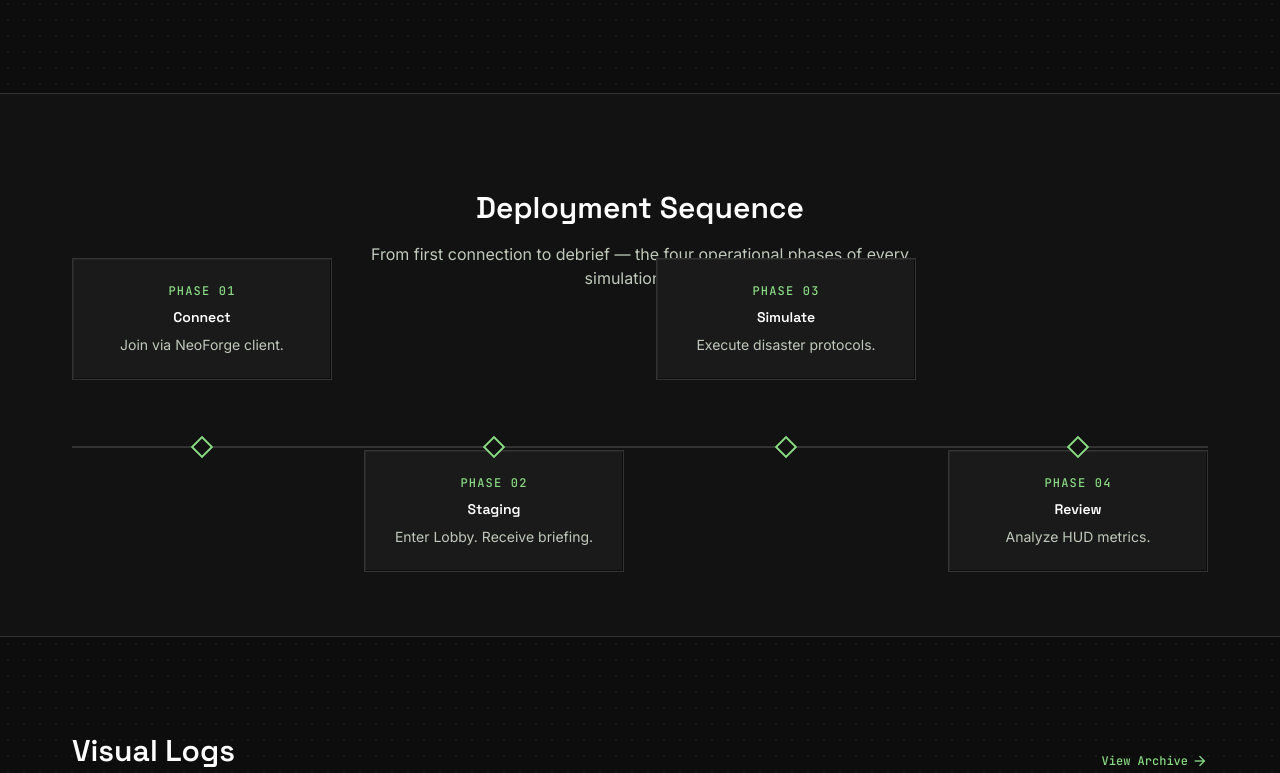
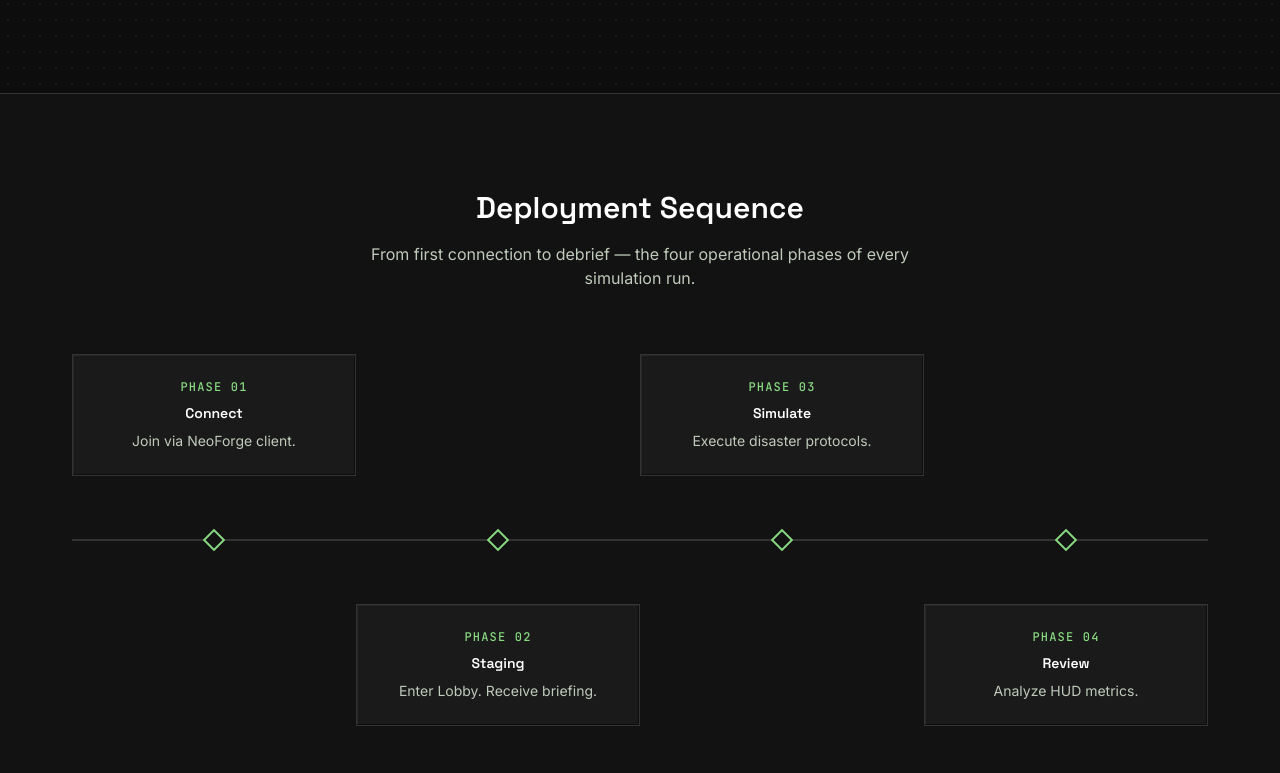
Before and after one commit to Necookie/BERONG_SMP_WEB, an Astro site in the folder apps/landing/: page / in a window 1280 px wide. Shown: the part 2132-2905 px from the top of the page. Built offline with nearby package versions, Linux system fonts and the light colour scheme; Astro itself is replaced by a stand-in of ours.

Commit message:
fix(landing): resolve header overlap and responsive card collision on deployment timeline

```diff
--- a/apps/landing/src/components/astro/Timeline.astro
+++ b/apps/landing/src/components/astro/Timeline.astro
@@ -1,9 +1,32 @@
 ---
 // Timeline.astro – 4-phase "Deployment Sequence" horizontal timeline
+const phases = [
+  {
+    phase: 'Phase 01',
+    title: 'Connect',
+    description: 'Join via NeoForge client.',
+  },
+  {
+    phase: 'Phase 02',
+    title: 'Staging',
+    description: 'Enter Lobby. Receive briefing.',
+  },
+  {
+    phase: 'Phase 03',
+    title: 'Simulate',
+    description: 'Execute disaster protocols.',
+  },
+  {
+    phase: 'Phase 04',
+    title: 'Review',
+    description: 'Analyze HUD metrics.',
+  },
+];
 ---
 
 <section
   class="py-24 bg-surface-base border-y border-border-stone relative overflow-hidden"
+  id="timeline"
   aria-labelledby="timeline-heading"
 >
   <div class="max-w-container-max mx-auto px-margin-mobile md:px-margin-desktop relative z-10">
@@ -20,80 +43,107 @@
       </p>
     </div>
 
-    <div class="relative">
-      <!-- Horizontal connector line (desktop only) -->
+    <!-- Mobile Timeline Layout (vertical stack) -->
+    <div class="md:hidden">
+      <ol class="space-y-6 list-none pl-0">
+        {
+          phases.map((item) => (
+            <li class="bg-surface-elevated stone-border p-6 text-center hover:border-primary/40 transition-colors duration-200">
+              <div class="font-mono text-xs font-medium text-primary mb-2 tracking-widest uppercase">
+                {item.phase}
+              </div>
+              <h3 class="font-headline text-sm font-semibold text-white mb-2">{item.title}</h3>
+              <p class="font-body text-body-sm text-on-surface-variant">
+                {item.description}
+              </p>
+            </li>
+          ))
+        }
+      </ol>
+    </div>
+
+    <!-- Desktop Timeline Layout (3-row grid) -->
+    <div class="hidden md:block relative">
+      <!-- Horizontal connector line -->
       <div
-        class="hidden md:block absolute top-1/2 left-0 w-full h-[2px] bg-border-stone -translate-y-1/2"
+        class="absolute left-0 right-0 h-[2px] bg-border-stone"
+        style="top: calc(50% - 1px);"
         aria-hidden="true"
       ></div>
 
-      <ol class="grid md:grid-cols-4 gap-8 relative list-none">
-
-        <!-- Phase 01 — above the line -->
-        <li class="relative pt-8 md:pt-0">
-          <div class="timeline-node" aria-hidden="true"></div>
-          <div
-            class="bg-surface-elevated stone-border p-6 text-center md:-mt-24 md:mb-8 hover:-translate-y-2 transition-transform duration-200"
-          >
+      <div class="grid grid-cols-4 grid-rows-[1fr_auto_1fr] relative">
+        <!-- Row 1: Top Cards (Phases 1 & 3) -->
+        <div class="row-start-1 col-start-1 pb-10 flex flex-col justify-end">
+          <div class="bg-surface-elevated stone-border p-6 text-center hover:-translate-y-2 transition-transform duration-200">
             <div class="font-mono text-xs font-medium text-primary mb-2 tracking-widest uppercase">
-              Phase 01
+              {phases[0].phase}
             </div>
-            <h3 class="font-headline text-sm font-semibold text-white mb-2">Connect</h3>
+            <h3 class="font-headline text-sm font-semibold text-white mb-2">{phases[0].title}</h3>
             <p class="font-body text-body-sm text-on-surface-variant">
-              Join via NeoForge client.
+              {phases[0].description}
             </p>
           </div>
-        </li>
+        </div>
 
-        <!-- Phase 02 — below the line -->
-        <li class="relative pt-8 md:pt-0">
-          <div class="timeline-node" aria-hidden="true"></div>
-          <div
-            class="bg-surface-elevated stone-border p-6 text-center md:mt-24 md:-mb-8 hover:-translate-y-2 transition-transform duration-200"
-          >
+        <div class="row-start-1 col-start-2"></div>
+
+        <div class="row-start-1 col-start-3 pb-10 flex flex-col justify-end">
+          <div class="bg-surface-elevated stone-border p-6 text-center hover:-translate-y-2 transition-transform duration-200">
             <div class="font-mono text-xs font-medium text-primary mb-2 tracking-widest uppercase">
-              Phase 02
+              {phases[2].phase}
             </div>
-            <h3 class="font-headline text-sm font-semibold text-white mb-2">Staging</h3>
+            <h3 class="font-headline text-sm font-semibold text-white mb-2">{phases[2].title}</h3>
             <p class="font-body text-body-sm text-on-surface-variant">
-              Enter Lobby. Receive briefing.
+              {phases[2].description}
             </p>
           </div>
-        </li>
+        </div>
 
-        <!-- Phase 03 — above the line -->
-        <li class="relative pt-8 md:pt-0">
-          <div class="timeline-node" aria-hidden="true"></div>
-          <div
-            class="bg-surface-elevated stone-border p-6 text-center md:-mt-24 md:mb-8 hover:-translate-y-2 transition-transform duration-200"
-          >
+        <div class="row-start-1 col-start-4"></div>
+
+        <!-- Row 2: Nodes (Phases 1-4) -->
+        <div class="row-start-2 col-start-1 flex justify-center py-4 relative z-10">
+          <div class="w-4 h-4 bg-surface-base border-2 border-primary rotate-45"></div>
+        </div>
+        <div class="row-start-2 col-start-2 flex justify-center py-4 relative z-10">
+          <div class="w-4 h-4 bg-surface-base border-2 border-primary rotate-45"></div>
+        </div>
+        <div class="row-start-2 col-start-3 flex justify-center py-4 relative z-10">
+          <div class="w-4 h-4 bg-surface-base border-2 border-primary rotate-45"></div>
+        </div>
+        <div class="row-start-2 col-start-4 flex justify-center py-4 relative z-10">
+          <div class="w-4 h-4 bg-surface-base border-2 border-primary rotate-45"></div>
+        </div>
+
+        <!-- Row 3: Bottom Cards (Phases 2 & 4) -->
+        <div class="row-start-3 col-start-1"></div>
+
+        <div class="row-start-3 col-start-2 pt-10 flex flex-col justify-start">
+          <div class="bg-surface-elevated stone-border p-6 text-center hover:-translate-y-2 transition-transform duration-200">
             <div class="font-mono text-xs font-medium text-primary mb-2 tracking-widest uppercase">
-              Phase 03
+              {phases[1].phase}
             </div>
-            <h3 class="font-headline text-sm font-semibold text-white mb-2">Simulate</h3>
+            <h3 class="font-headline text-sm font-semibold text-white mb-2">{phases[1].title}</h3>
             <p class="font-body text-body-sm text-on-surface-variant">
-              Execute disaster protocols.
+              {phases[1].description}
             </p>
           </div>
-        </li>
+        </div>
 
-        <!-- Phase 04 — below the line -->
-        <li class="relative pt-8 md:pt-0">
-          <div class="timeline-node" aria-hidden="true"></div>
-          <div
-            class="bg-surface-elevated stone-border p-6 text-center md:mt-24 md:-mb-8 hover:-translate-y-2 transition-transform duration-200"
-          >
+        <div class="row-start-3 col-start-3"></div>
+
+        <div class="row-start-3 col-start-4 pt-10 flex flex-col justify-start">
+          <div class="bg-surface-elevated stone-border p-6 text-center hover:-translate-y-2 transition-transform duration-200">
             <div class="font-mono text-xs font-medium text-primary mb-2 tracking-widest uppercase">
-              Phase 04
+              {phases[3].phase}
             </div>
-            <h3 class="font-headline text-sm font-semibold text-white mb-2">Review</h3>
+            <h3 class="font-headline text-sm font-semibold text-white mb-2">{phases[3].title}</h3>
             <p class="font-body text-body-sm text-on-surface-variant">
-              Analyze HUD metrics.
+              {phases[3].description}
             </p>
           </div>
-        </li>
-
-      </ol>
+        </div>
+      </div>
     </div>
   </div>
 </section>
```
